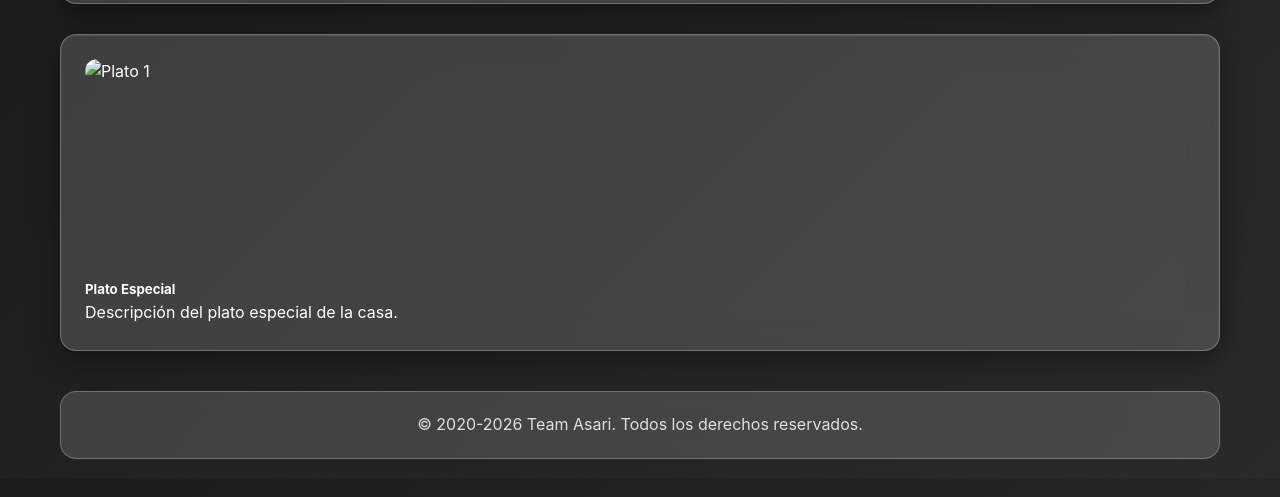
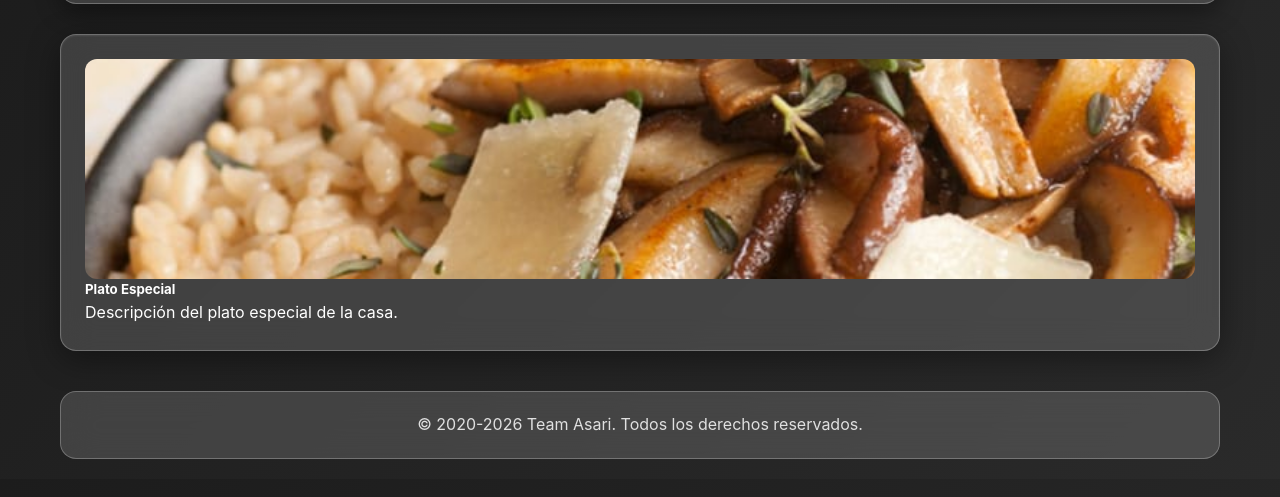
Before and after one commit to federaldiscord/Trabajos-de-Figueredo, a plain HTML site: page Restaurante/menu.html in a window 1280 px wide. Shown: the part 97-594 px from the top of the page. Drawn offline with Linux system fonts and the light colour scheme.

Commit message:
modified:   Restaurante/menu.html

```diff
--- a/Restaurante/menu.html
+++ b/Restaurante/menu.html
@@ -22,7 +22,7 @@
 
     <section class="grid grid-3">
       <div class="card">
-        <img src="images/plato1.jpg" alt="Plato 1">
+        <img src="images/risotto.jpg" alt="Plato 1">
         <div class="card-body">
           <h5 class="card-title">Plato Especial</h5>
           <p class="card-text">Descripción del plato especial de la casa.</p>
```
